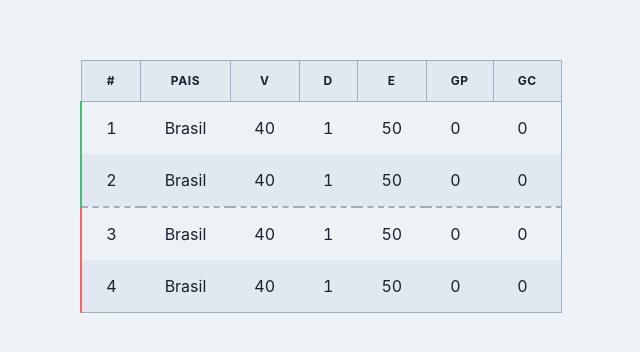
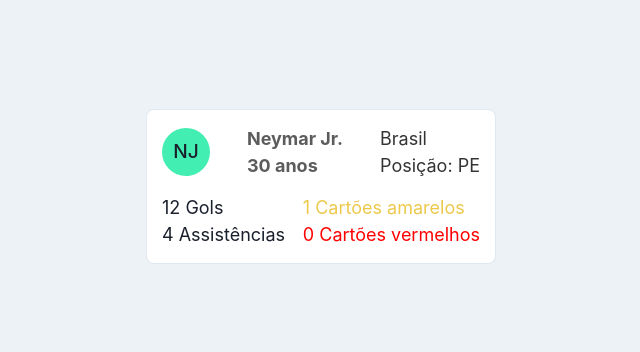
Before and after one commit to Hedg0305/copa-do-mundo, a Next.js app: page /blank in a window 1280 px wide. Shown: the part 214-566 px from the top of the page, without its empty margins (319-959 px from the left). Built offline with nearby package versions, Linux system fonts and the light colour scheme.

Commit message:
Add: Goalkeeper stats

```diff
--- a/src/components/PlayerCard/index.tsx
+++ b/src/components/PlayerCard/index.tsx
@@ -10,8 +10,10 @@ interface PlayerProps {
   birthdate: string;
   position: string;
   stats: {
-    goals: number;
-    assists: number;
+    defenses?: number;
+    sufferedGoals?: number;
+    goals?: number;
+    assists?: number;
     yellowCards: number;
     redCards: number;
   }
@@ -41,14 +43,27 @@ const Player = ({ country, passport, year, name, age, birthdate, position, stats
         </Box>
       </Box>
       <Box display='flex' justifyContent="space-between" mt="15px">
+        {position !== "GOL" ?
+          (<List>
+            <ListItem>
+              {stats?.goals} Gols
+            </ListItem>
+            <ListItem>
+              {stats?.assists} Assistências
+            </ListItem>
+          </List>) :
+          (
             <List>
               <ListItem>
-            {stats.goals} Gols
+                {stats?.defenses} Defesas
               </ListItem>
               <ListItem>
-            {stats.assists} Assistências
+                {stats?.sufferedGoals} Gols sofridos
               </ListItem>
             </List>
+          )
+
+        }
         <List>
           <ListItem color="yellow.400">
             {stats.yellowCards} Cartões amarelos
--- a/src/pages/blank.tsx
+++ b/src/pages/blank.tsx
@@ -1,12 +1,28 @@
 import { Box, Center } from "@chakra-ui/react";
 import React from "react";
-import Bracket from "../components/Bracket";
+import Player from "../components/PlayerCard";
 
 const blank = () => {
   return (
     <Box bgColor='gray.100'>
       <Center h='100vh'>
-        <Bracket />
+        <Player
+          passport="32132131"
+          year={2022}
+          country="Brasil"
+          name="Neymar Jr."
+          age={30}
+          birthdate="05/02/1992"
+          position="PE"
+          stats={
+            {
+              goals: 12,
+              assists: 4,
+              yellowCards: 1,
+              redCards: 0,
+            }
+          }
+        />
       </Center>
     </Box>
   );
```
Lines whose indentation alone changed are shown as unchanged.
